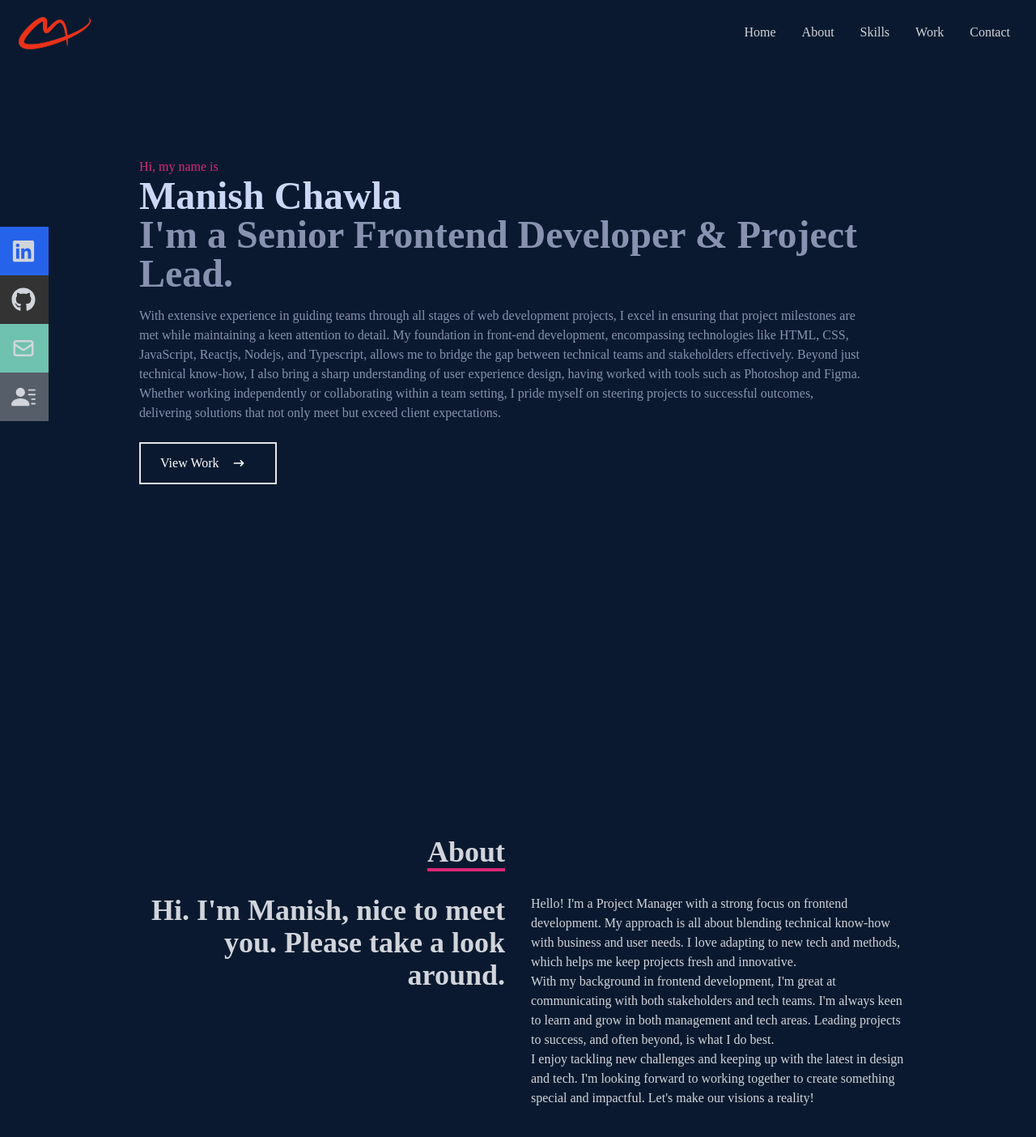
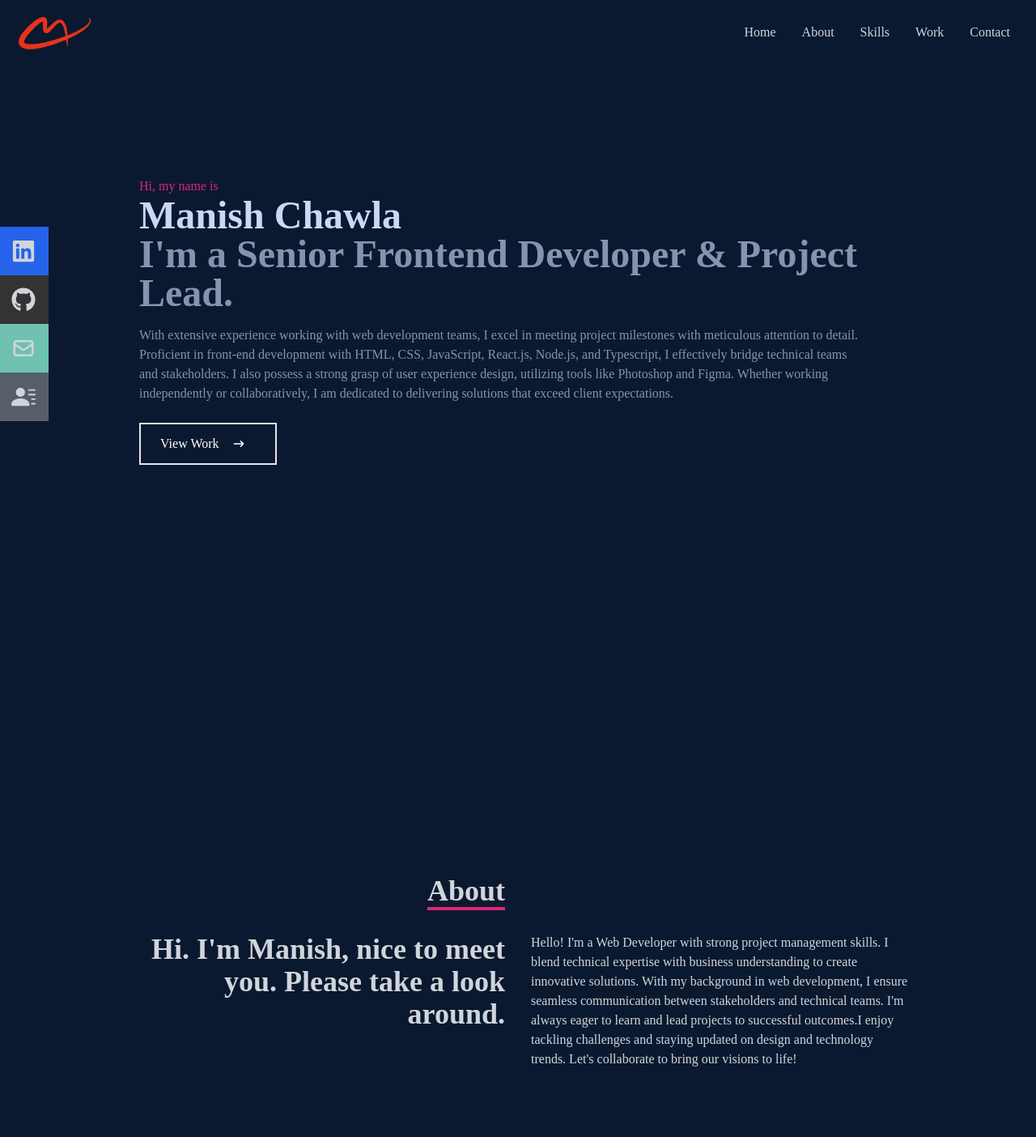
Before and after one commit to ommanish/mc-portfolio, a React (Create React App) app: page / in a window 1280 px wide. Shown: the top 1404 px of the page at 81% size. Built offline with nearby package versions, Linux system fonts and the light colour scheme.

Commit message:
update the content for Seo TTFB

```diff
--- a/src/components/About.jsx
+++ b/src/components/About.jsx
@@ -42,18 +42,14 @@ const About = () => {
               vision, we can create something truly extraordinary.
             </p> */}
             <p>
-              Hello! I'm a Project Manager with a strong focus on frontend
-              development. My approach is all about blending technical know-how
-              with business and user needs. I love adapting to new tech and
-              methods, which helps me keep projects fresh and innovative. <br />
-              With my background in frontend development, I'm great at
-              communicating with both stakeholders and tech teams. I'm always
-              keen to learn and grow in both management and tech areas. Leading
-              projects to success, and often beyond, is what I do best.
-              <br /> I enjoy tackling new challenges and keeping up with the
-              latest in design and tech. I'm looking forward to working together
-              to create something special and impactful. Let's make our visions
-              a reality!
+              Hello! I'm a Web Developer with strong project management skills.
+              I blend technical expertise with business understanding to create
+              innovative solutions. With my background in web development, I
+              ensure seamless communication between stakeholders and technical
+              teams. I'm always eager to learn and lead projects to successful
+              outcomes.I enjoy tackling challenges and staying updated on design
+              and technology trends. Let's collaborate to bring our visions to
+              life!
             </p>
           </div>
         </div>
--- a/src/components/Home.jsx
+++ b/src/components/Home.jsx
@@ -15,18 +15,14 @@ const Home = () => {
           I'm a Senior Frontend Developer & Project Lead.
         </h2>
         <p className="text-[#8892b0] py-4 max-w-[900px]">
-          With extensive experience in guiding teams through all stages of web
-          development projects, I excel in ensuring that project milestones are
-          met while maintaining a keen attention to detail. My foundation in
-          front-end development, encompassing technologies like HTML, CSS,
-          JavaScript, Reactjs, Nodejs, and Typescript, allows me to bridge the
-          gap between technical teams and stakeholders effectively. Beyond just
-          technical know-how, I also bring a sharp understanding of user
-          experience design, having worked with tools such as Photoshop and
-          Figma. Whether working independently or collaborating within a team
-          setting, I pride myself on steering projects to successful outcomes,
-          delivering solutions that not only meet but exceed client
-          expectations.
+          With extensive experience working with web development teams, I excel
+          in meeting project milestones with meticulous attention to detail.
+          Proficient in front-end development with HTML, CSS, JavaScript,
+          React.js, Node.js, and Typescript, I effectively bridge technical
+          teams and stakeholders. I also possess a strong grasp of user
+          experience design, utilizing tools like Photoshop and Figma. Whether
+          working independently or collaboratively, I am dedicated to delivering
+          solutions that exceed client expectations.
         </p>
         <div>
           <Link
```
